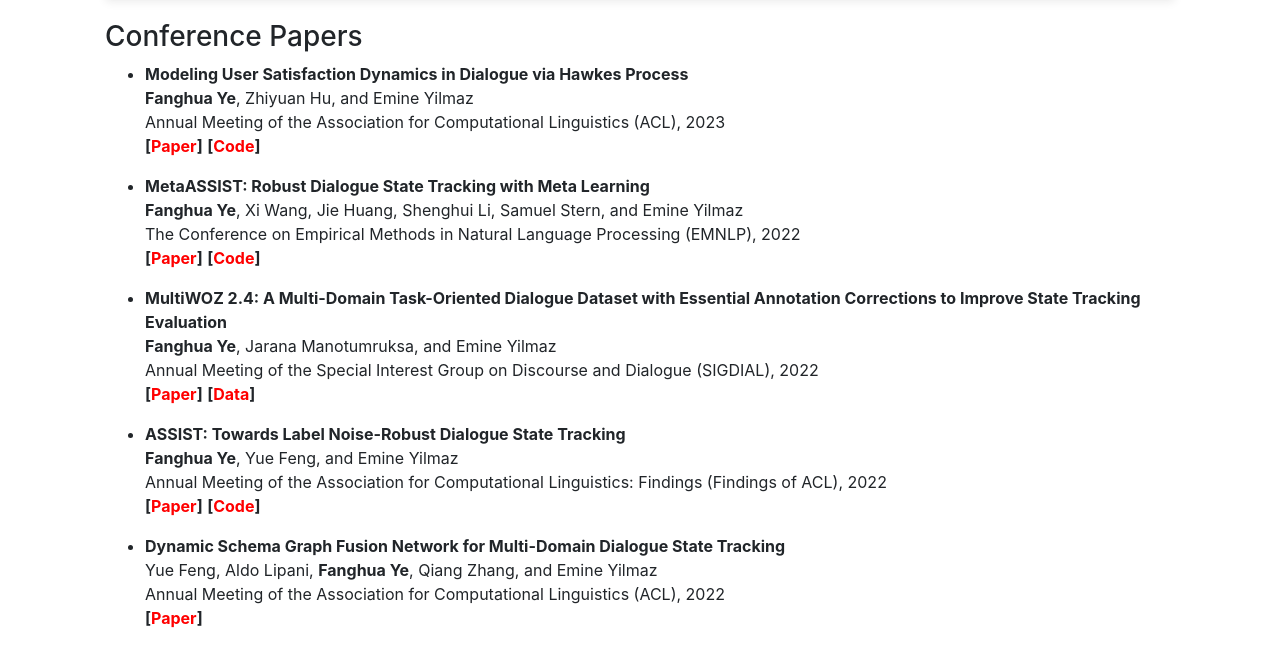
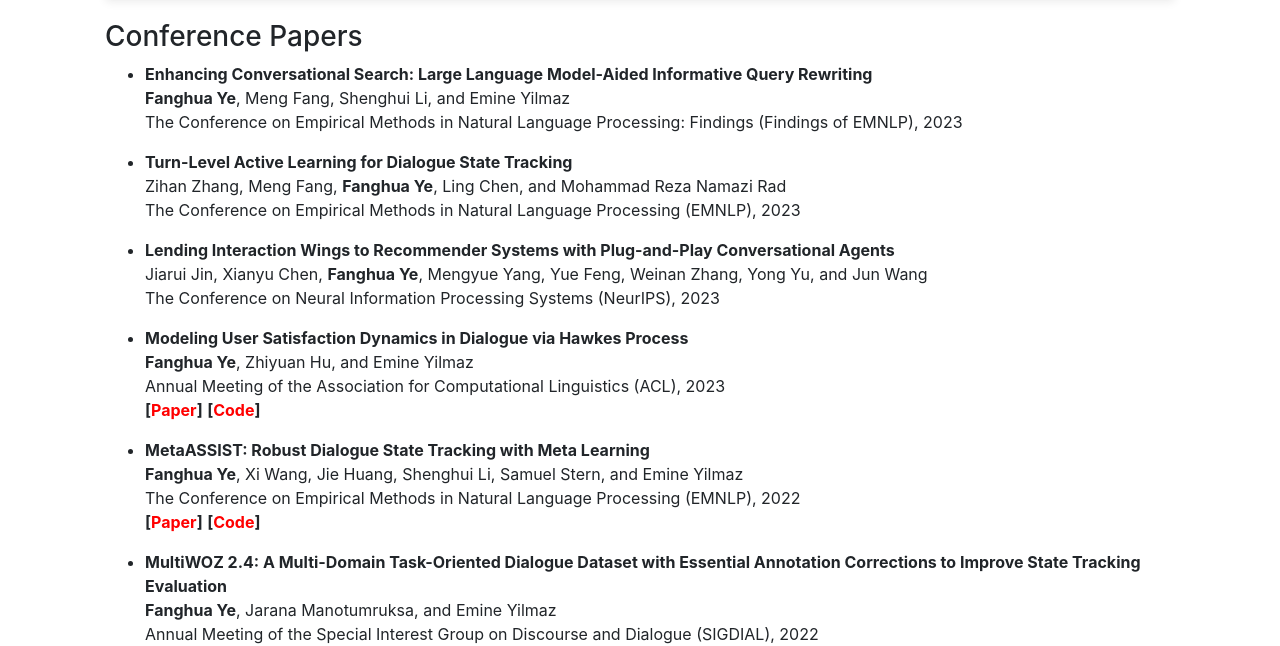
Before and after one commit to smartyfh/marvelous-mars-26de4, a Jekyll site: the page built from pages/publications.md, in a window 1280 px wide and 900 px high, cut to the strip 254-900 px from the top of the window. Built offline with Jekyll 4.4.1, drawn with Linux system fonts in a browser that asks for light colours; nearby versions of some CDN libraries; comment, search, counter and statistics services are not loaded.

Commit message:
Update publications.md

```diff
--- a/pages/publications.md
+++ b/pages/publications.md
@@ -18,6 +18,18 @@ last-updated: 2020-10-30 5:55 PM
 
 
 ### Conference Papers
+
++ **Enhancing Conversational Search: Large Language Model-Aided Informative Query Rewriting**<br/>
+  **Fanghua Ye**, Meng Fang, Shenghui Li, and Emine Yilmaz<br/>
+  The Conference on Empirical Methods in Natural Language Processing: Findings (Findings of EMNLP), 2023<br/>
+
++ **Turn-Level Active Learning for Dialogue State Tracking**<br/>
+  Zihan Zhang, Meng Fang, **Fanghua Ye**, Ling Chen, and Mohammad Reza Namazi Rad<br/>
+  The Conference on Empirical Methods in Natural Language Processing (EMNLP), 2023<br/>
+
++ **Lending Interaction Wings to Recommender Systems with Plug-and-Play Conversational Agents**<br/>
+  Jiarui Jin, Xianyu Chen, **Fanghua Ye**, Mengyue Yang, Yue Feng, Weinan Zhang, Yong Yu, and Jun Wang<br/>
+  The Conference on Neural Information Processing Systems (NeurIPS), 2023<br/>
 
 + **Modeling User Satisfaction Dynamics in Dialogue via Hawkes Process**<br/>
   **Fanghua Ye**, Zhiyuan Hu, and Emine Yilmaz<br/>
```
